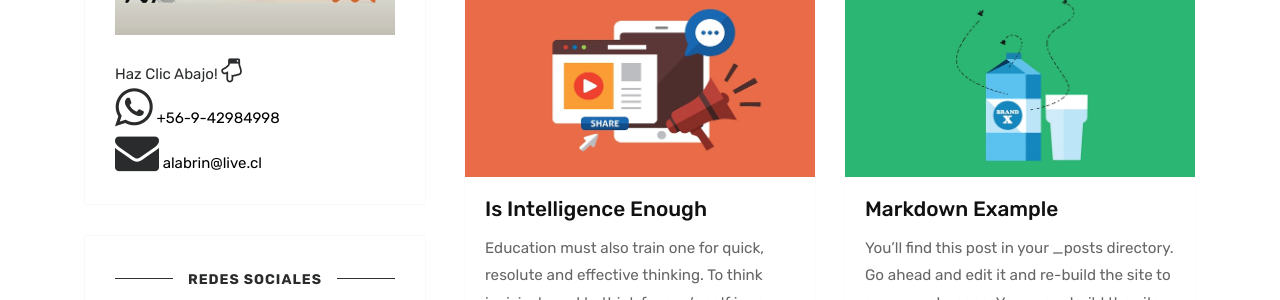
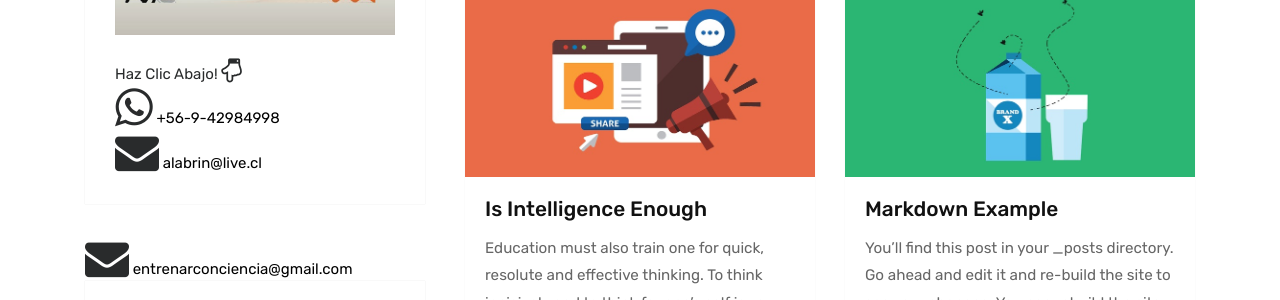
Before and after one commit to msanhueza/alex, a Jekyll site: the page built from index.html, in a window 1280 px wide and 900 px high, scrolled down 1708 px, cut to the strip 0-300 px from the top of the window. Built offline with Jekyll 4.4.1, drawn with Linux system fonts in a browser that asks for light colours; the list of posts is cut into pages by our own code.

Commit message:
Update sidebar.html

```diff
--- a/_includes/sidebar.html
+++ b/_includes/sidebar.html
@@ -9,7 +9,8 @@
                 <i class="fa fa-whatsapp" style="font-size:44px"></i><a href="https://wa.me/+56942984998"><font color="#000000"> +56-9-42984998</font></a>
                 </br>
                 <i class="fa fa-envelope" style="font-size:44px"></i><a href = "mailto: alabrin@live.cl"><font color="#000000"> alabrin@live.cl</font></a>
-        </div>
+                </br>
+        </div>  <i class="fa fa-envelope" style="font-size:44px"></i><a href = "mailto: entrenarconciencia@gmail.com"><font color="#000000"> entrenarconciencia@gmail.com</font></a>
 
         <div class="sidebar-section">
             <h5><span>Redes Sociales</span></h5>
```
